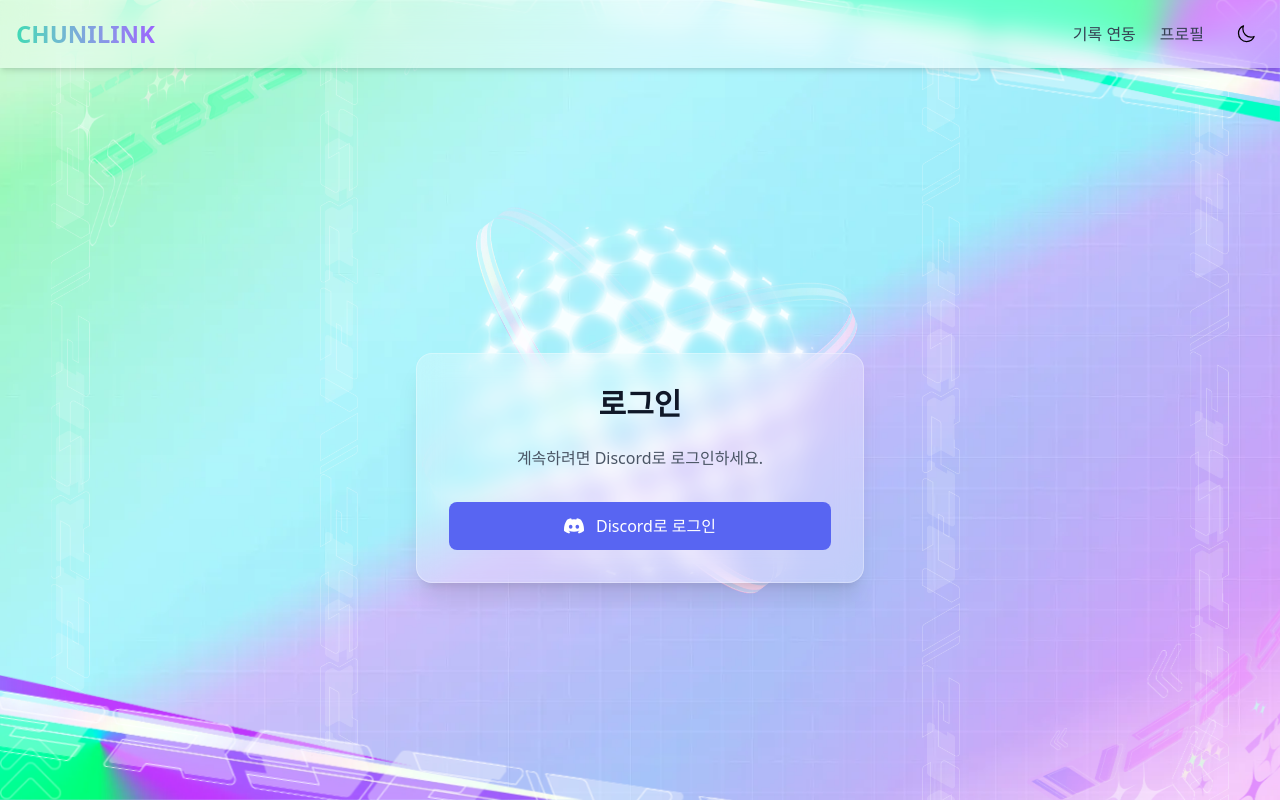
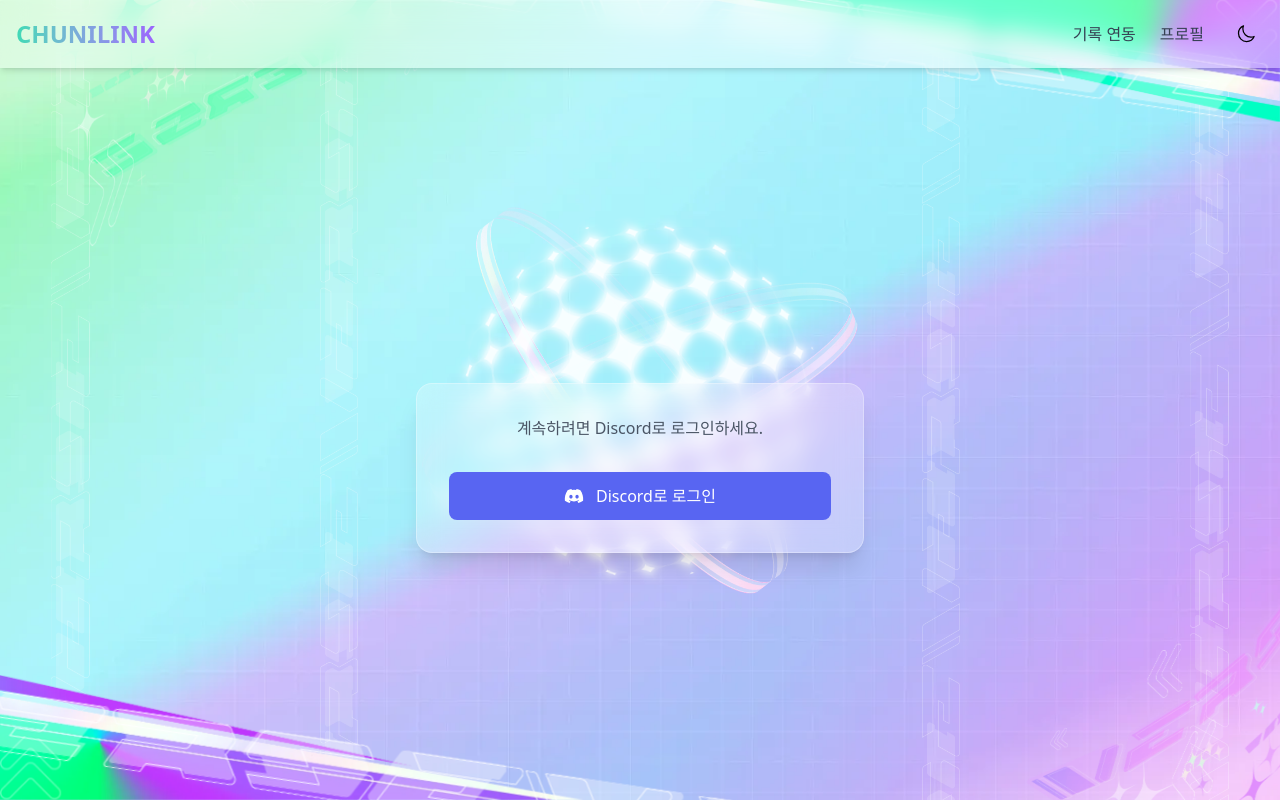
Before and after one commit to soy0ka/chunilink, a Next.js app: page /login in a window 1280 px wide. Shown: the top 800 px of the page. Built offline with nearby package versions, Linux system fonts and the light colour scheme; no server answers.

Commit message:
feat: use react icons instead of svg

```diff
--- a/src/app/login/page.tsx
+++ b/src/app/login/page.tsx
@@ -4,6 +4,7 @@
 import { signIn, useSession } from 'next-auth/react'
 import { useRouter, useSearchParams } from 'next/navigation'
 import { useEffect, useState } from 'react'
+import { FaDiscord } from 'react-icons/fa'
 
 export default function LoginPage() {
 	const router = useRouter()
@@ -15,7 +16,6 @@
 	const [errorMessage, setErrorMessage] = useState<string | null>(null)
 
 	useEffect(() => {
-		// 이미 로그인한 경우 콜백 URL로 리다이렉션
 		if (status === 'authenticated' && session) {
 			router.push(callbackUrl)
 		}
@@ -38,12 +38,13 @@
 		}
 	}, [error, session, status, router, callbackUrl])
 
-	// 디스코드 로그인 처리
 	const handleDiscordLogin = async () => {
 		try {
 			setIsLoading(true)
+			// NextAuth가 자체적으로 콜백 URL을 관리하도록 변경
+			// callbackUrl 매개변수는 로그인 후 리디렉션할 경로를 의미
 			await signIn('discord', {
-				callbackUrl: callbackUrl,
+				callbackUrl,
 				redirect: true
 			})
 		} catch (error) {
@@ -69,7 +70,6 @@
 		<div className="flex min-h-screen items-center justify-center p-4">
 			<Box className="mx-auto w-full max-w-md p-8 dark:bg-black/40">
 				<div className="text-center">
-					<h1 className="mb-6 text-3xl font-bold text-gray-900 dark:text-white">로그인</h1>
 					<p className="mb-8 text-gray-600 dark:text-white">계속하려면 Discord로 로그인하세요.</p>
 				</div>
 
@@ -87,15 +87,7 @@
 					{isLoading ? (
 						<div className="h-5 w-5 animate-spin rounded-full border-2 border-white border-t-transparent"></div>
 					) : (
-						<svg
-							xmlns="http://www.w3.org/2000/svg"
-							width="20"
-							height="20"
-							fill="currentColor"
-							viewBox="0 0 16 16"
-						>
-							<path d="M13.545 2.907a13.227 13.227 0 0 0-3.257-1.011.05.05 0 0 0-.052.025c-.141.25-.297.577-.406.833a12.19 12.19 0 0 0-3.658 0 8.258 8.258 0 0 0-.412-.833.051.051 0 0 0-.052-.025c-1.125.194-2.22.534-3.257 1.011a.041.041 0 0 0-.021.018C.356 6.024-.213 9.047.066 12.032c.001.014.01.028.021.037a13.276 13.276 0 0 0 3.995 2.02.05.05 0 0 0 .056-.019c.308-.42.582-.863.818-1.329a.05.05 0 0 0-.01-.059.051.051 0 0 0-.018-.011 8.875 8.875 0 0 1-1.248-.595.05.05 0 0 1-.02-.066.051.051 0 0 1 .015-.019c.084-.063.168-.129.248-.195a.05.05 0 0 1 .051-.007c2.619 1.196 5.454 1.196 8.041 0a.052.052 0 0 1 .053.007c.08.066.164.132.248.195a.051.051 0 0 1-.004.085 8.254 8.254 0 0 1-1.249.594.05.05 0 0 0-.03.03.052.052 0 0 0 .003.041c.24.465.515.909.817 1.329a.05.05 0 0 0 .056.019 13.235 13.235 0 0 0 4.001-2.02.049.049 0 0 0 .021-.037c.334-3.451-.559-6.449-2.366-9.106a.034.034 0 0 0-.02-.019Zm-8.198 7.307c-.789 0-1.438-.724-1.438-1.612 0-.889.637-1.613 1.438-1.613.807 0 1.45.73 1.438 1.613 0 .888-.637 1.612-1.438 1.612Zm5.316 0c-.788 0-1.438-.724-1.438-1.612 0-.889.637-1.613 1.438-1.613.807 0 1.451.73 1.438 1.613 0 .888-.631 1.612-1.438 1.612Z" />
-						</svg>
+						<FaDiscord className="h-5 w-5" />
 					)}
 					{isLoading ? '로그인 중...' : 'Discord로 로그인'}
 				</button>
```
